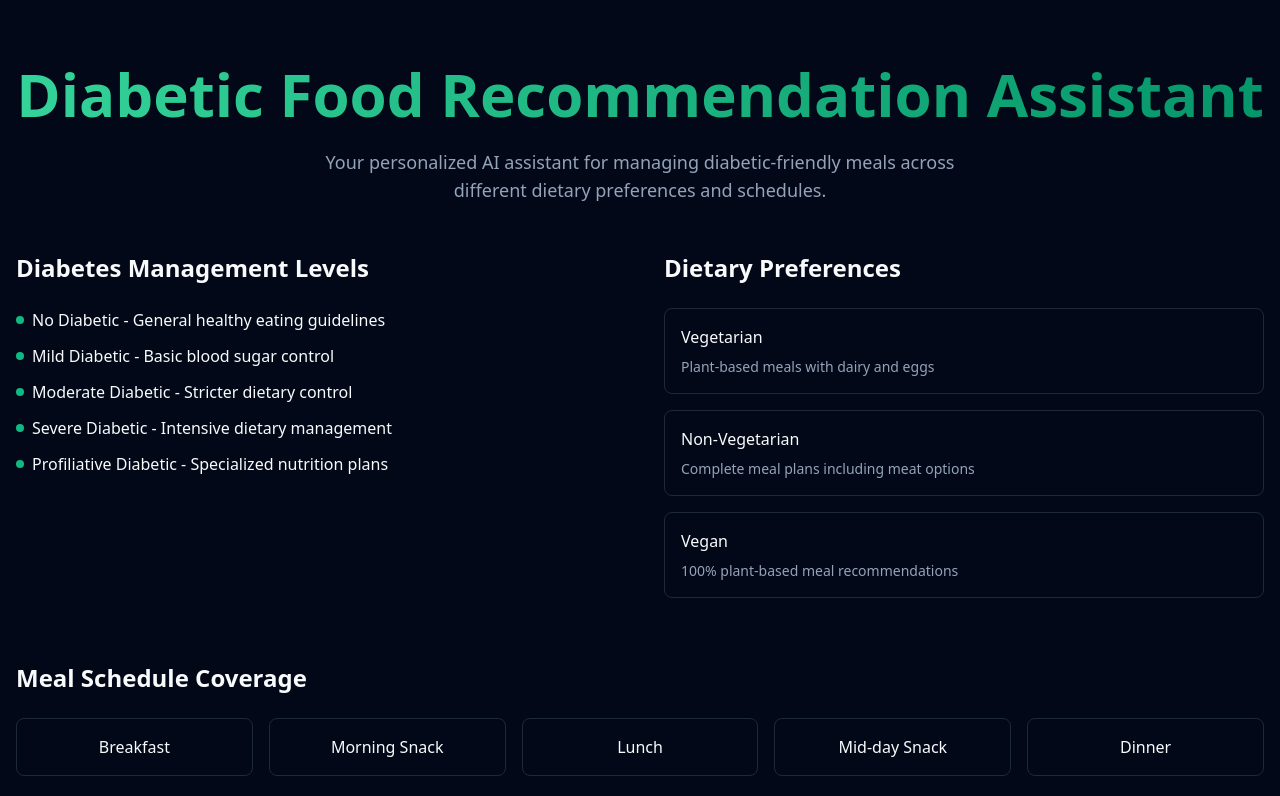
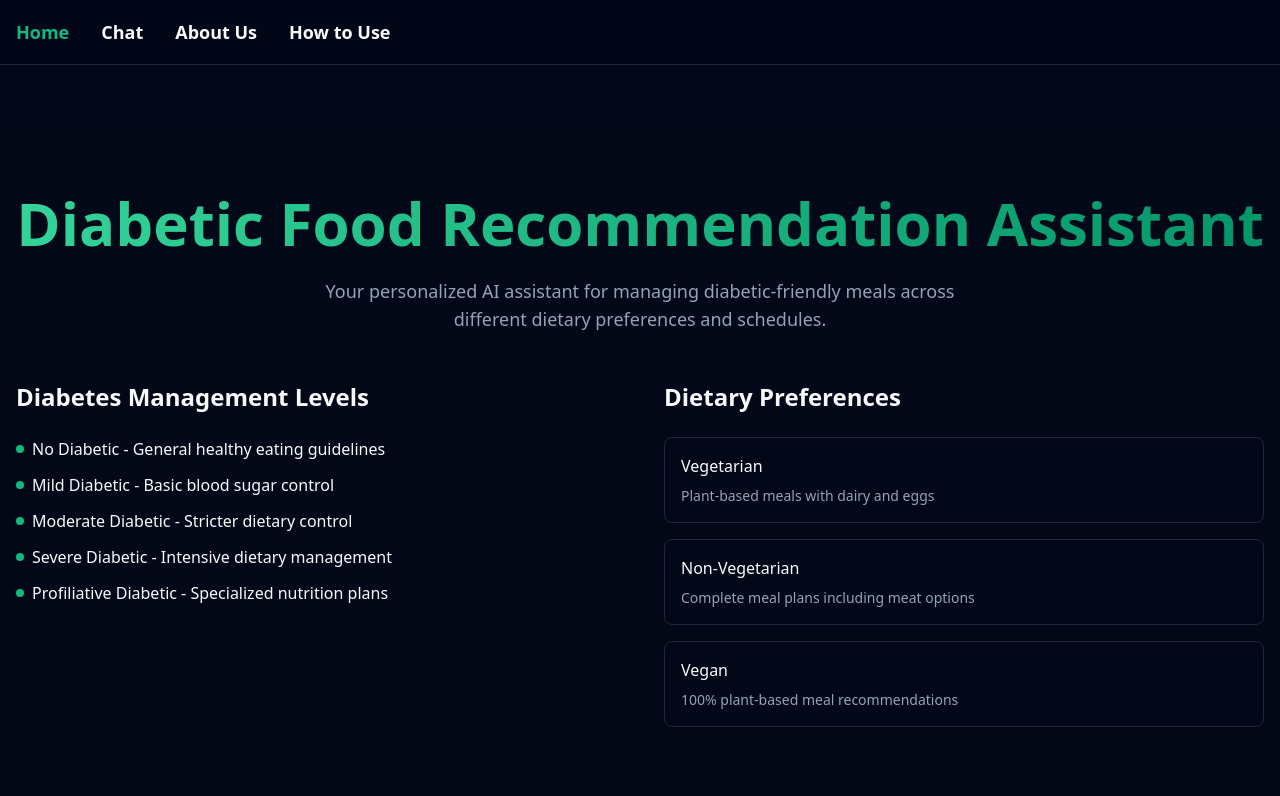
Before and after one commit to tumpudikarthikeya/diabetic-dish-dialogue-60, a React (Vite) app: page / in a window 1280 px wide. Shown: the top 796 px of the page. Built offline with nearby package versions, Linux system fonts and the light colour scheme.

Commit message:
Hide Lovable badge and add navbar
The commit addresses the unhidden Lovable badge issue and adds a navigation bar to the application.

```diff
--- a/src/App.css
+++ b/src/App.css
@@ -58,3 +58,12 @@ a#lovable-badge {
 #lovable-badge * {
   display: none !important;
 }
+
+/* Navigation styles */
+.nav-fixed {
+  position: fixed;
+  top: 0;
+  left: 0;
+  right: 0;
+  z-index: 50;
+}
--- a/src/App.tsx
+++ b/src/App.tsx
@@ -5,6 +5,7 @@ import { TooltipProvider } from "@/components/ui/tooltip";
 import { ThemeProvider } from "@/components/ui/theme-provider";
 import { QueryClient, QueryClientProvider } from "@tanstack/react-query";
 import { BrowserRouter, Routes, Route } from "react-router-dom";
+import Navigation from "./components/Navigation";
 import Home from "./pages/Home";
 import Chat from "./pages/Chat";
 import AboutUs from "./pages/AboutUs";
@@ -20,6 +21,8 @@ const App = () => (
         <Toaster />
         <Sonner />
         <BrowserRouter>
+          <Navigation />
+          <div className="pt-16"> {/* Add padding to account for fixed navbar */}
             <Routes>
               <Route path="/" element={<Home />} />
               <Route path="/chat" element={<Chat />} />
@@ -27,6 +30,7 @@ const App = () => (
               <Route path="/how-to-use" element={<HowToUse />} />
               <Route path="*" element={<NotFound />} />
             </Routes>
+          </div>
         </BrowserRouter>
       </TooltipProvider>
     </ThemeProvider>
--- /dev/null
+++ b/src/components/Navigation.tsx
@@ -0,0 +1,61 @@
+
+import { Link, useLocation } from "react-router-dom";
+
+const Navigation = () => {
+  const location = useLocation();
+
+  const isActive = (path: string) => location.pathname === path;
+
+  return (
+    <nav className="nav-fixed bg-background/95 backdrop-blur-sm border-b border-border">
+      <div className="container mx-auto px-4">
+        <div className="flex items-center justify-between h-16">
+          <div className="flex items-center space-x-8">
+            <Link
+              to="/"
+              className={`text-lg font-semibold transition-colors ${
+                isActive("/")
+                  ? "text-emerald-500"
+                  : "text-foreground hover:text-emerald-500"
+              }`}
+            >
+              Home
+            </Link>
+            <Link
+              to="/chat"
+              className={`text-lg font-semibold transition-colors ${
+                isActive("/chat")
+                  ? "text-emerald-500"
+                  : "text-foreground hover:text-emerald-500"
+              }`}
+            >
+              Chat
+            </Link>
+            <Link
+              to="/about"
+              className={`text-lg font-semibold transition-colors ${
+                isActive("/about")
+                  ? "text-emerald-500"
+                  : "text-foreground hover:text-emerald-500"
+              }`}
+            >
+              About Us
+            </Link>
+            <Link
+              to="/how-to-use"
+              className={`text-lg font-semibold transition-colors ${
+                isActive("/how-to-use")
+                  ? "text-emerald-500"
+                  : "text-foreground hover:text-emerald-500"
+              }`}
+            >
+              How to Use
+            </Link>
+          </div>
+        </div>
+      </div>
+    </nav>
+  );
+};
+
+export default Navigation;
```
Lines whose indentation alone changed are shown as unchanged.
